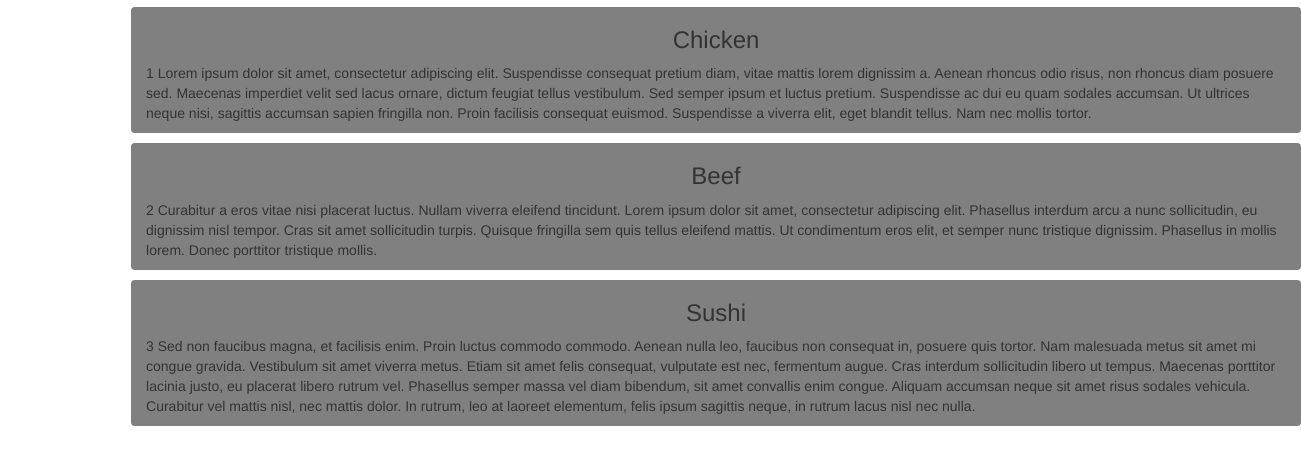
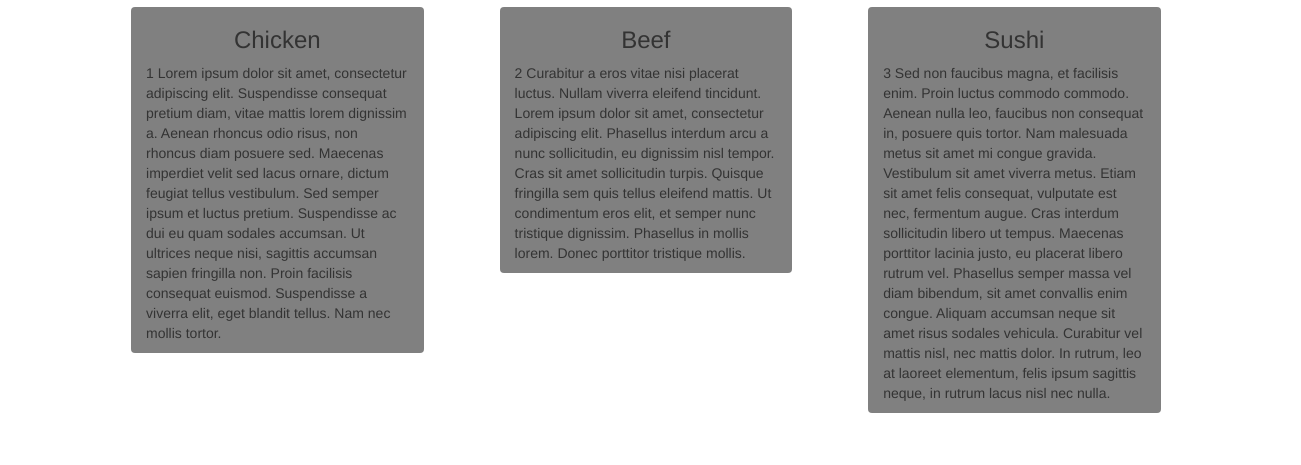
Before and after one commit to aribeir/mod3_solution, a plain HTML site: page index.html in a window 1280 px wide. Shown: the part 253-718 px from the top of the page, 1301 px wide, since content can reach past the window. Drawn offline with nearby package versions, Linux system fonts and the light colour scheme.

Commit message:
Add files via upload

```diff
--- a/index.html
+++ b/index.html
@@ -49,7 +49,7 @@
 
       <div class="row">
 
-        <div class="col-xs-12 col-sm-12 col-md-12 col-lg-12 esp003">
+        <div class="col-xs-12 col-sm-12 col-md-5 col-lg-3 esp003">
           <h3 id="chicken">Chicken</h3>
           <p>1  Lorem ipsum dolor sit amet, consectetur adipiscing elit. Suspendisse consequat pretium diam,
             vitae mattis lorem dignissim a. Aenean rhoncus odio risus, non rhoncus diam posuere sed. Maecenas
@@ -59,7 +59,7 @@
             Nam nec mollis tortor.</p>
         </div>
 
-        <div class="col-xs-12 col-sm-12 col-md-12 col-lg-12 esp003">
+        <div class="col-xs-12 col-sm-12 col-md-5 col-lg-3 esp003">
           <h3 id="beef">Beef</h3>
           <p>2  Curabitur a eros vitae nisi placerat luctus. Nullam viverra eleifend tincidunt. Lorem ipsum dolor sit amet,
              consectetur adipiscing elit. Phasellus interdum arcu a nunc sollicitudin, eu dignissim nisl tempor.
@@ -69,7 +69,7 @@
           </div>
         <div class="clearfix visible-md-block"></div>
 
-        <div class="col-xs-12 col-sm-12 col-md-12 col-lg-12 esp003">
+        <div class="col-xs-12 col-sm-12 col-md-5 col-lg-3 esp003">
           <h3 id="sushi">Sushi</h3>
           <p>3  Sed non faucibus magna, et facilisis enim. Proin luctus commodo commodo. Aenean nulla leo,
              faucibus non consequat in, posuere quis tortor. Nam malesuada metus sit amet mi congue gravida.
```
